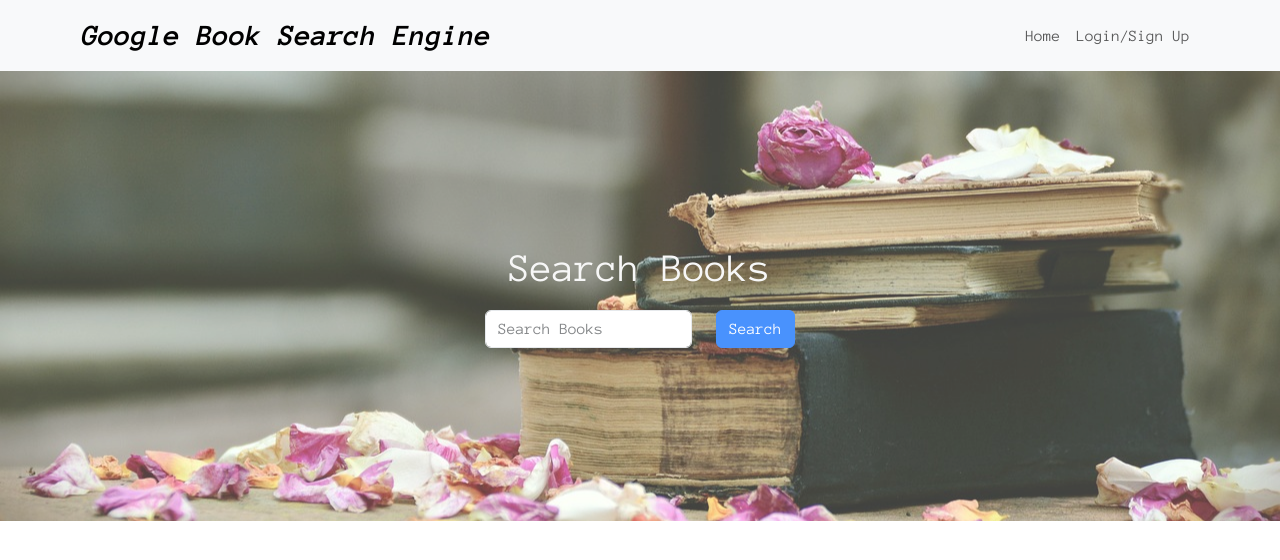
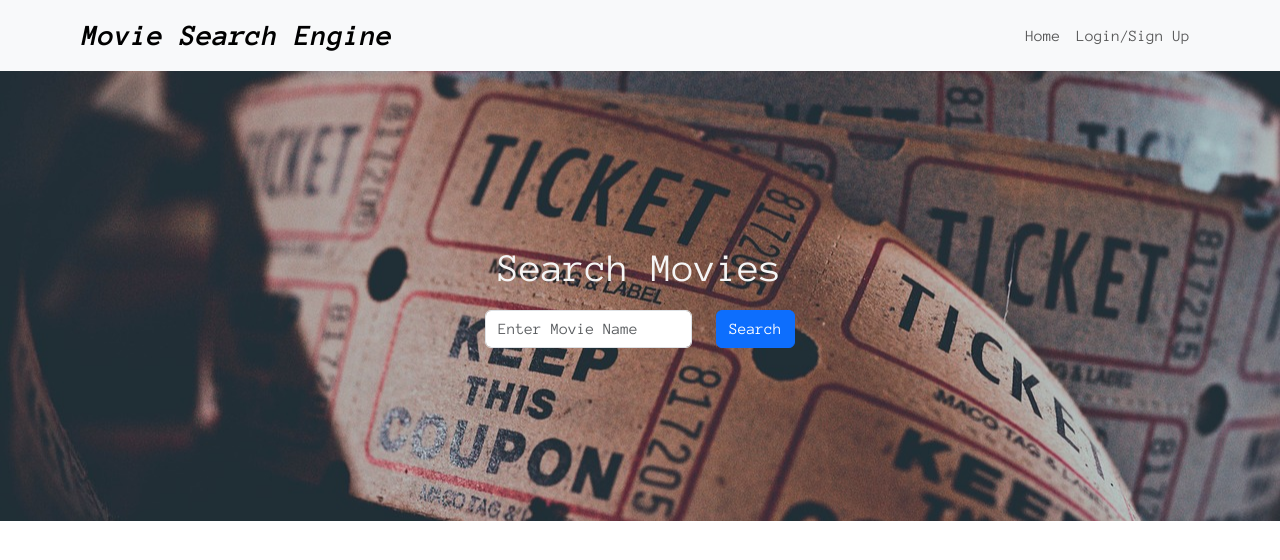
Before and after one commit to SaraNP-33/Movie-Search-Engine, a React (Vite) app in the folder client/: page / in a window 1280 px wide. Shown: the top 560 px of the page. Built offline with nearby package versions, Linux system fonts and the light colour scheme.

Commit message:
changed css to reflect movie search

```diff
--- a/client/src/components/Navbar.jsx
+++ b/client/src/components/Navbar.jsx
@@ -15,7 +15,7 @@ function NavbarApp() {
     <>
     <Navbar expand="lg" className="bg-body-tertiary">
       <Container>
-        <Navbar.Brand id="brand" as={Link} to='/'>Google Book Search Engine</Navbar.Brand>
+        <Navbar.Brand id="brand" as={Link} to='/'>Movie Search Engine</Navbar.Brand>
         <Navbar.Toggle />
         <Navbar.Collapse id="basic-navbar-nav" className='justify-content-end'>
           <Nav>
--- a/client/src/index.css
+++ b/client/src/index.css
@@ -13,8 +13,7 @@ font-size: 30px;
 }
 
 #hero{
-  background-image: url("./assets/images/heroImg.jpg");
-  opacity: 0.75;
+  background-image: url("./assets/images/ticket-2974645_1280.jpg");
   background-position: center;
   background-size: cover;
   background-repeat: no-repeat;
--- a/client/src/pages/SearchBooks.jsx
+++ b/client/src/pages/SearchBooks.jsx
@@ -45,13 +45,13 @@ function SearchBooks() {
   return (
     <>
        <div id="hero">
-    <h1>Search Books</h1>
+    <h1>Search Movies</h1>
     <Form inline onSubmit={handleSubmit}>
     <Row>
       <Col xs="auto">
         <Form.Control
           type="text"
-          placeholder="Search Books"
+          placeholder="Enter Movie Name"
           className=" mr-sm-2"
           value={searchInput}
         onChange= {(e)=>setSearchInput(e.target.value)}
--- a/package.json
+++ b/package.json
@@ -4,7 +4,10 @@
   "description": "An application using GraphQL and ApolloServer to handle the user's actions.",
   "main": "index.js",
   "scripts": {
-    "test": "echo \"Error: no test specified\" && exit 1"
+    "start": "node server/server.js",
+    "dev": "concurrently \"cd server && npm run watch\" \"cd client && npm run dev\"",
+    "install": "cd server && npm i && cd ../client && npm i",
+    "build": "cd client && npm run build"
   },
   "repository": {
     "type": "git",
```
Also changed, not shown: client/src/assets/images/ticket-2974645_1280.jpg (added), 1 other file (tests, documents, lock files or other folders).
